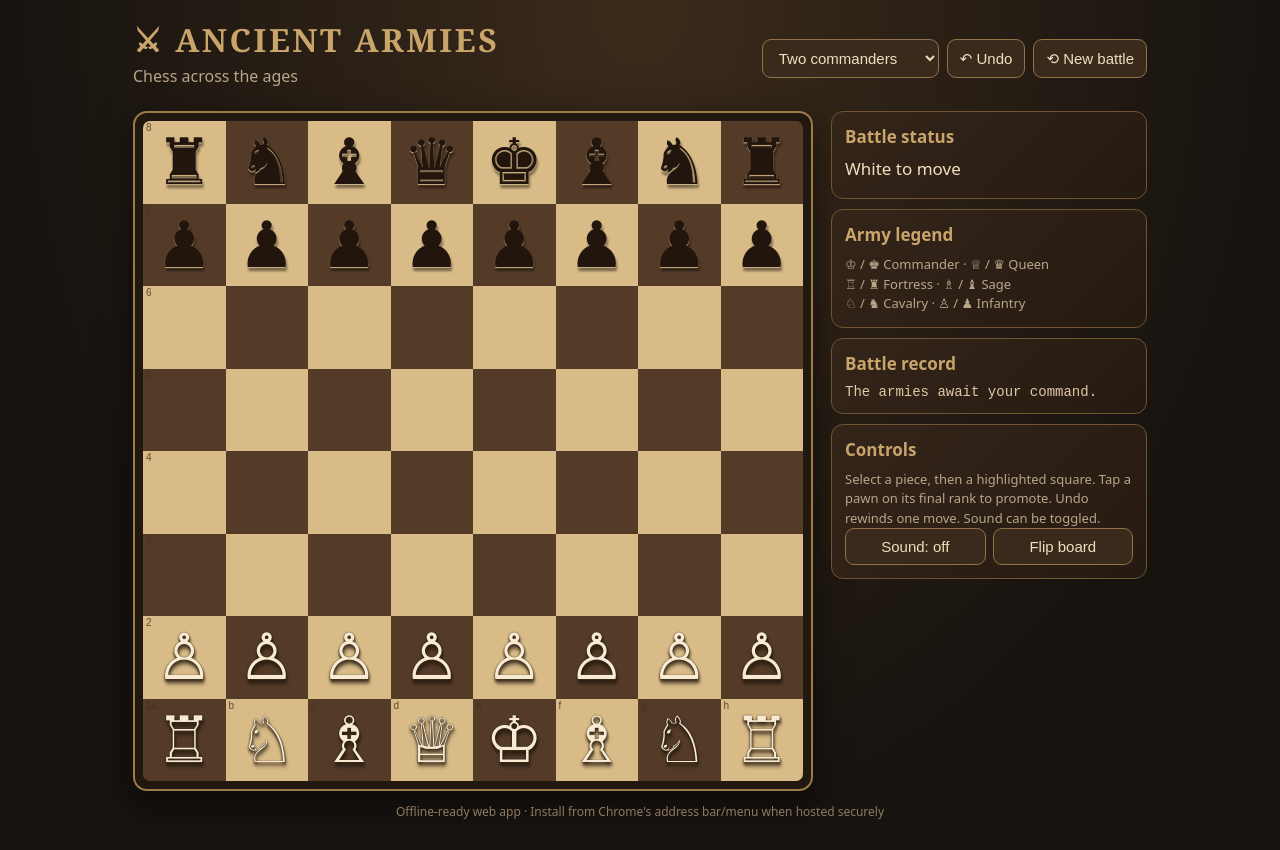
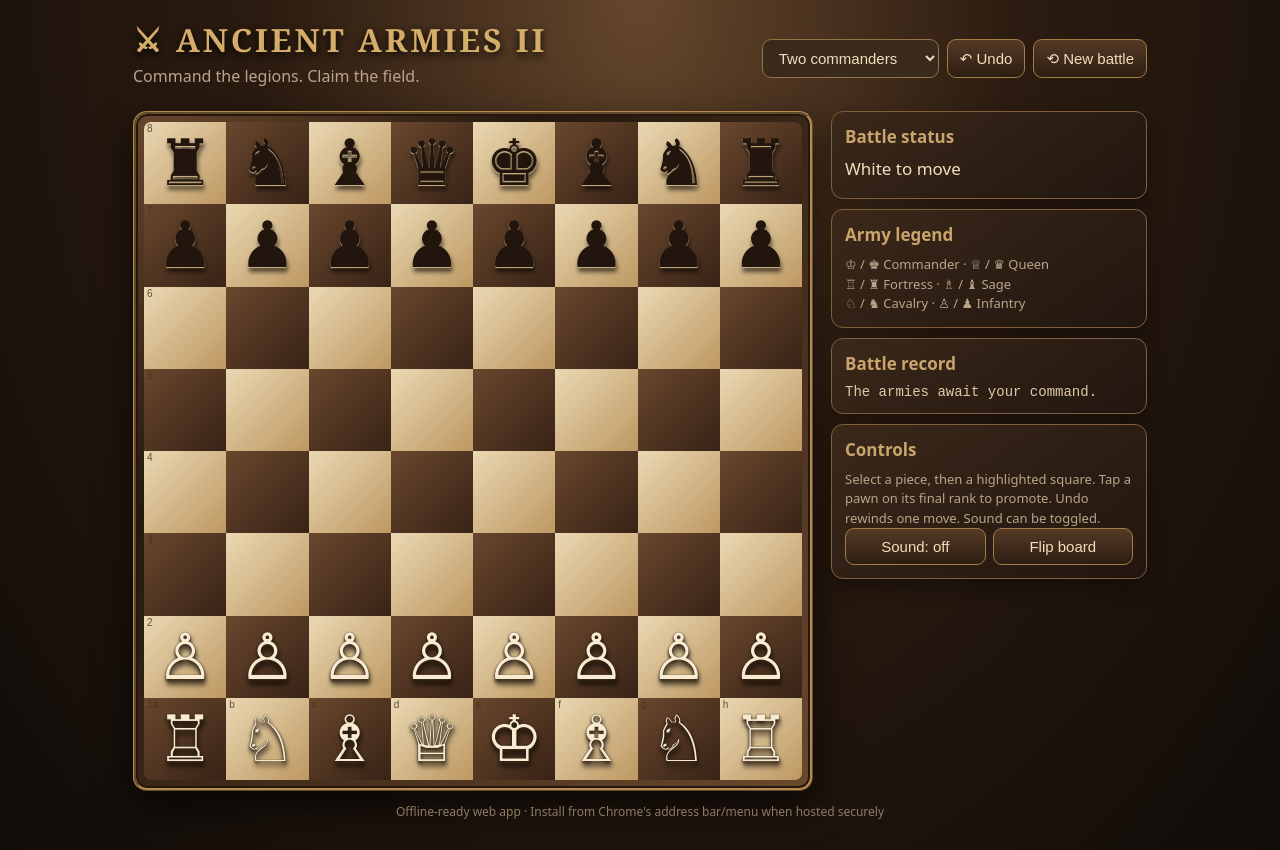
Before and after one commit to marsanerivkah1959/ancient-armies-chess, a plain HTML site: page index.html in a window 1280 px wide. Drawn offline with Linux system fonts and the light colour scheme.

Commit message:
Add files via upload

```diff
--- a/index.html
+++ b/index.html
@@ -1,5 +1,5 @@
 <!doctype html>
-<html lang="en"><head><meta charset="utf-8"><meta name="viewport" content="width=device-width,initial-scale=1,viewport-fit=cover"><meta name="theme-color" content="#24170f"><link rel="manifest" href="manifest.json"><title>Ancient Armies Chess</title>
+<html lang="en"><head><meta charset="utf-8"><meta name="viewport" content="width=device-width,initial-scale=1,viewport-fit=cover"><meta name="theme-color" content="#24170f"><link rel="manifest" href="manifest.json"><title>Ancient Armies Chess II</title>
 <style>
 :root{--bg:#17130f;--panel:#292017;--gold:#c9a56b;--cream:#f0dfbd;--dark:#543b27;--light:#d9bb87;--accent:#8e3325}
 *{box-sizing:border-box}body{margin:0;background:radial-gradient(ellipse at top,#3b2b1b,#17130f 70%);color:var(--cream);font-family:system-ui,serif;min-height:100vh}
@@ -9,8 +9,23 @@ main{max-width:1050px;margin:auto;padding:18px}.top{display:flex;justify-content
 .sidebar{display:flex;flex-direction:column;gap:10px}.card{background:linear-gradient(135deg,#342519,#251a12);border:1px solid #715531;border-radius:12px;padding:13px}.card h2{font-size:17px;margin:0 0 9px;color:var(--gold)}#status{font-size:17px;min-height:28px}.history{max-height:260px;overflow:auto;white-space:pre-wrap;font-family:monospace;font-size:14px;color:#dfc9a6}.help{color:#b9a58a;font-size:13px;line-height:1.5}.row{display:flex;gap:7px;flex-wrap:wrap}.row button{flex:1}.foot{color:#8f7b62;text-align:center;font-size:12px;margin:12px}
 @keyframes battle{0%{transform:scale(1.1);filter:brightness(1.8)}100%{transform:scale(1);filter:brightness(1)}}.recent .piece{animation:battle .25s ease}
 @media(max-width:760px){main{padding:10px}.layout{grid-template-columns:1fr}.sidebar{display:grid;grid-template-columns:1fr 1fr}.historycard{grid-column:1/-1}.sq{font-size:clamp(27px,10vw,54px)}}
+
+/* Ancient Armies II battlefield upgrade */
+body{background:radial-gradient(ellipse at 50% 0%,#65472c 0,#2b1b10 42%,#100c09 100%)}
+.boardwrap{border:3px ridge #b58b4f;background:linear-gradient(135deg,#68472c,#25180f 30%,#6a492c);box-shadow:0 16px 38px #000a,inset 0 0 0 2px #24160d}
+.sq.light{background:linear-gradient(135deg,#ead8b3,#bd9862)}
+.sq.dark{background:linear-gradient(135deg,#69472d,#382316)}
+.sq{overflow:hidden}
+.sq .piece{filter:drop-shadow(1px 4px 2px #0009);transition:transform .18s,filter .18s}
+.sq:hover .piece{transform:translateY(-4px) scale(1.04);filter:drop-shadow(2px 7px 3px #000a)}
+@keyframes army-march{0%{transform:scale(.55) translateY(-15px);opacity:.25}70%{transform:scale(1.12)}100%{transform:scale(1);opacity:1}}
+@keyframes battle-strike{0%{filter:brightness(2.2);transform:scale(1.25)}100%{filter:brightness(1);transform:scale(1)}}
+.sq:has(circle[stroke="#166534"]) .piece{animation:army-march .25s ease-out}
+.card{background:linear-gradient(145deg,#3b281a,#21160f);border-color:#80603a;box-shadow:0 8px 20px #0005}
+.brand h1{color:#d4ad68;text-shadow:0 3px 8px #000;letter-spacing:.09em}
+.btn{background:linear-gradient(#543a25,#2d1d12);border-color:#a37d45}
 </style></head><body><main>
-<div class="top"><div class="brand"><h1>⚔ ANCIENT ARMIES</h1><p>Chess across the ages</p></div><div class="controls"><select id="mode"><option value="human">Two commanders</option><option value="cpu">Battle the computer</option></select><button class="btn" id="undo">↶ Undo</button><button class="btn" id="reset">⟲ New battle</button><button class="btn" id="install" hidden>⬇ Install</button></div></div>
+<div class="top"><div class="brand"><h1>⚔ ANCIENT ARMIES II</h1><p>Command the legions. Claim the field.</p></div><div class="controls"><select id="mode"><option value="human">Two commanders</option><option value="cpu">Battle the computer</option></select><button class="btn" id="undo">↶ Undo</button><button class="btn" id="reset">⟲ New battle</button><button class="btn" id="install" hidden>⬇ Install</button></div></div>
 <div class="layout"><div class="boardwrap"><div id="board" class="board" aria-label="Chess board"></div></div><aside class="sidebar">
 <div class="card"><h2>Battle status</h2><div id="status">White to move</div></div>
 <div class="card"><h2>Army legend</h2><div class="help">♔ / ♚ Commander · ♕ / ♛ Queen<br>♖ / ♜ Fortress · ♗ / ♝ Sage<br>♘ / ♞ Cavalry · ♙ / ♟ Infantry</div></div>
--- a/sw.js
+++ b/sw.js
@@ -1 +1 @@
-const CACHE="ancient-chess-v1";self.addEventListener("install",e=>e.waitUntil(caches.open(CACHE).then(c=>c.addAll(["./","./index.html","./manifest.json","./icon.svg"]))));self.addEventListener("activate",e=>e.waitUntil(self.clients.claim()));self.addEventListener("fetch",e=>e.respondWith(caches.match(e.request).then(r=>r||fetch(e.request).catch(()=>caches.match("./index.html")))));
+const CACHE="ancient-chess-v2";self.addEventListener("install",e=>e.waitUntil(caches.open(CACHE).then(c=>c.addAll(["./","./index.html","./manifest.json","./icon.svg"]))));self.addEventListener("activate",e=>e.waitUntil(self.clients.claim()));self.addEventListener("fetch",e=>e.respondWith(caches.match(e.request).then(r=>r||fetch(e.request).catch(()=>caches.match("./index.html")))));
```
Also changed, not shown: README.txt, manifest.json.
